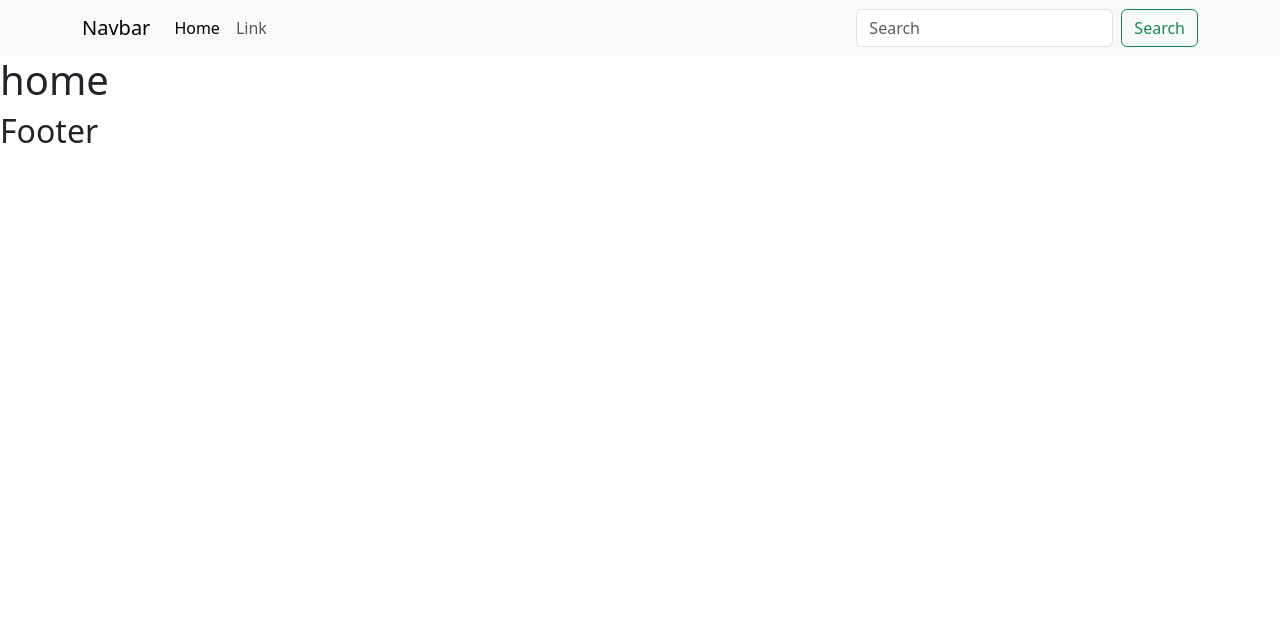
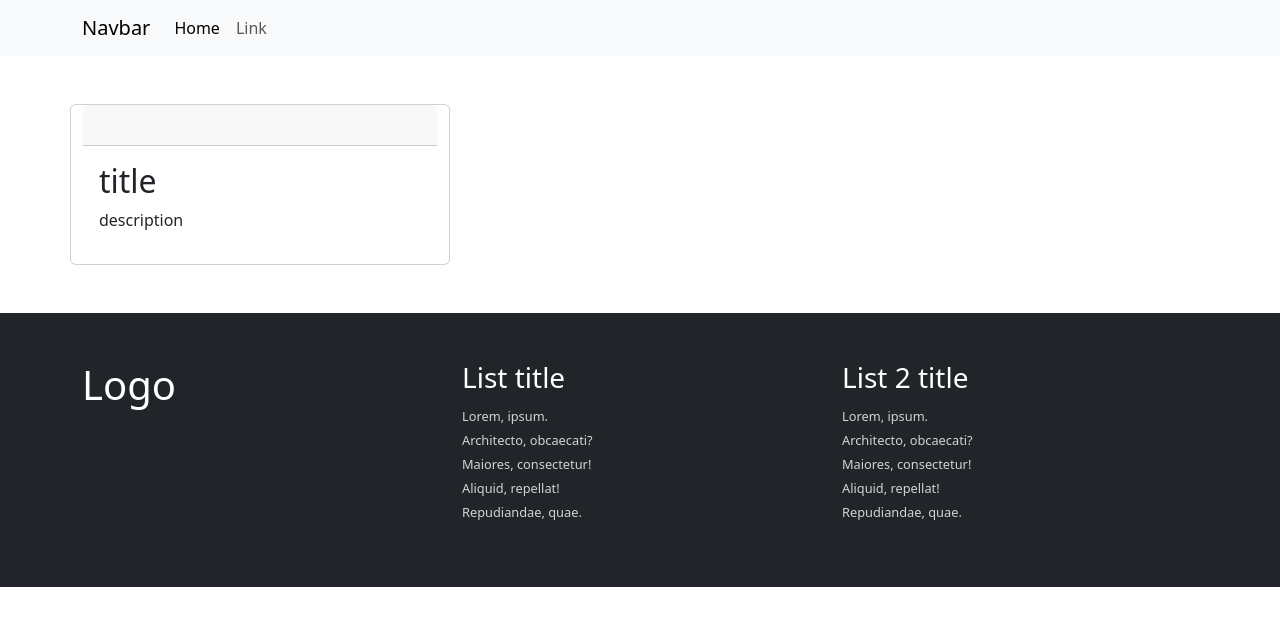
Before and after one commit to leonardopalluzzi/react-context-api, a React (Vite) app: page / in a window 1280 px wide. Shown: the top 626 px of the page. Built offline with nearby package versions, Linux system fonts and the light colour scheme.

Commit message:
Add Card component and enhance Footer layout; update Home and List components

```diff
--- /dev/null
+++ b/src/components/Card.jsx
@@ -0,0 +1,17 @@
+export default function Card() {
+    return (
+        <>
+
+            <div className="card col-4">
+                <div className="card-header">
+                    <img src="" alt="" />
+                </div>
+                <div className="card-body">
+                    <h2>title</h2>
+                    <p>description</p>
+                </div>
+            </div>
+
+        </>
+    )
+}
--- a/src/components/Header.jsx
+++ b/src/components/Header.jsx
@@ -29,19 +29,6 @@ export default function Header() {
                                 <a className="nav-link" href="#">Link</a>
                             </li>
                         </ul>
-                        <form className="d-flex my-2 my-lg-0">
-                            <input
-                                className="form-control me-sm-2"
-                                type="text"
-                                placeholder="Search"
-                            />
-                            <button
-                                className="btn btn-outline-success my-2 my-sm-0"
-                                type="submit"
-                            >
-                                Search
-                            </button>
-                        </form>
                     </div>
                 </div>
             </nav>
--- a/src/components/List.jsx
+++ b/src/components/List.jsx
@@ -1,7 +1,13 @@
+import Card from "./Card"
+
 export default function List() {
     return (
         <>
-            <h2>list</h2>
+            <div className="container">
+                <div className="row">
+                    <Card />
+                </div>
+            </div>
         </>
     )
 }
--- a/src/components/footer.jsx
+++ b/src/components/footer.jsx
@@ -1,7 +1,37 @@
 export default function Footer() {
     return (
         <>
-            <h2>Footer</h2>
+            <footer className="bg-dark text-white py-5">
+                <div className="container">
+                    <div className="row">
+                        <div className="col-4">
+                            <h1>Logo</h1>
+                        </div>
+                        <div className="col-4">
+                            <h3>List title</h3>
+                            <ul className="list-unstyled footer_list">
+                                <li><a href="">Lorem, ipsum.</a></li>
+                                <li><a href="">Architecto, obcaecati?</a></li>
+                                <li><a href="">Maiores, consectetur!</a></li>
+                                <li><a href="">Aliquid, repellat!</a></li>
+                                <li><a href="">Repudiandae, quae.</a></li>
+                            </ul>
+                        </div>
+                        <div className="col-4">
+                            <h3>List 2 title</h3>
+                            <ul className="list-unstyled footer_list">
+                                <li><a href="">Lorem, ipsum.</a></li>
+                                <li><a href="">Architecto, obcaecati?</a></li>
+                                <li><a href="">Maiores, consectetur!</a></li>
+                                <li><a href="">Aliquid, repellat!</a></li>
+                                <li><a href="">Repudiandae, quae.</a></li>
+                            </ul>
+                        </div>
+                    </div>
+
+
+                </div>
+            </footer>
         </>
     )
 }
--- a/src/index.css
+++ b/src/index.css
@@ -1,2 +1,16 @@
 @import 'bootstrap';
 @import 'bootstrap-icons';
+
+footer {
+  ul {
+    a {
+      text-decoration: none;
+      color: lightgrey;
+      font-size: 0.8rem;
+
+      &:hover {
+        color: cornflowerblue;
+      }
+    }
+  }
+}
--- a/src/pages/Home.jsx
+++ b/src/pages/Home.jsx
@@ -1,7 +1,11 @@
+import List from "../components/List"
+
 export default function Home() {
     return (
         <>
-            <h1>home</h1>
+            <main className="py-5">
+                <List />
+            </main>
         </>
     )
 }
```
